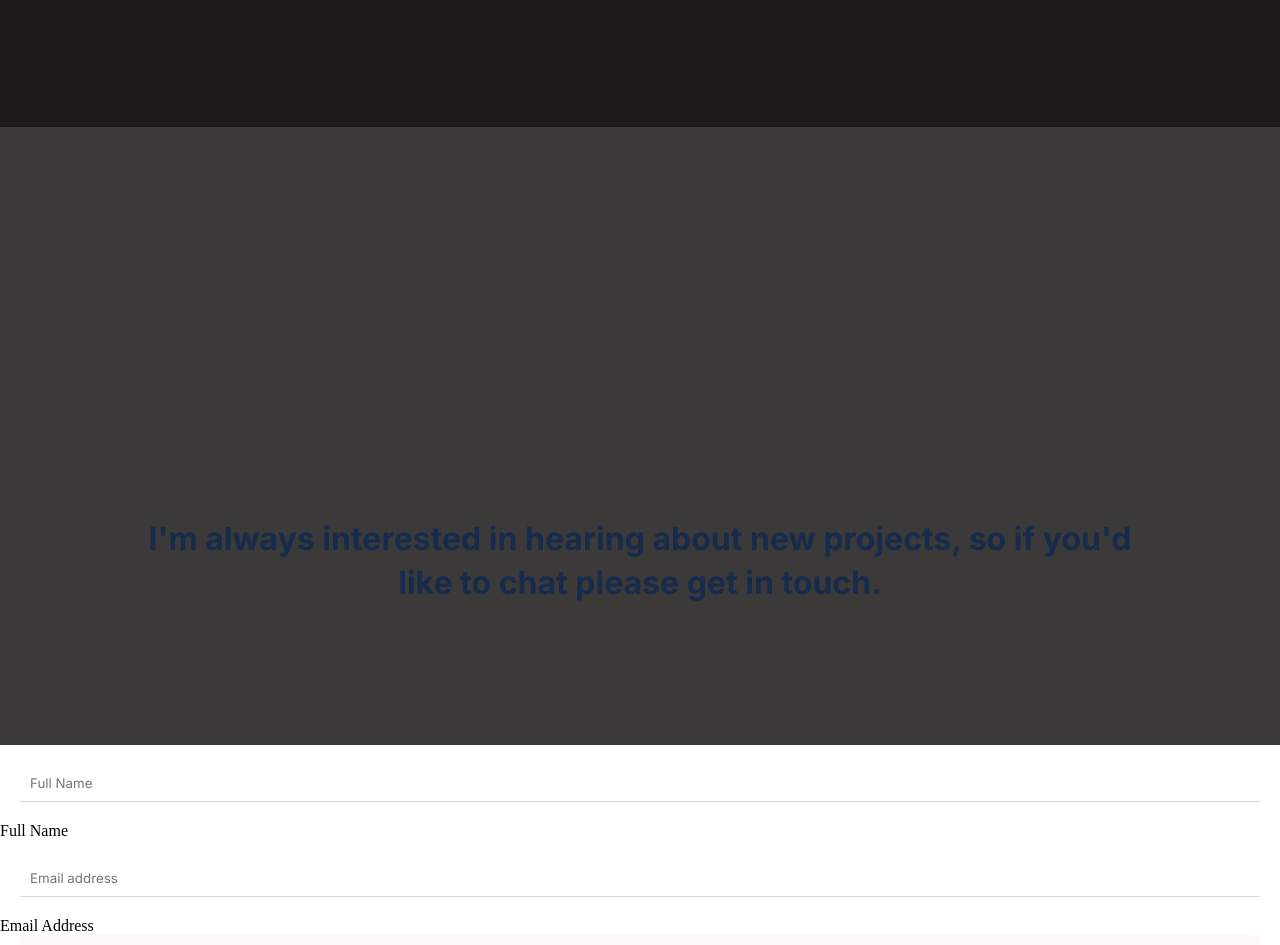
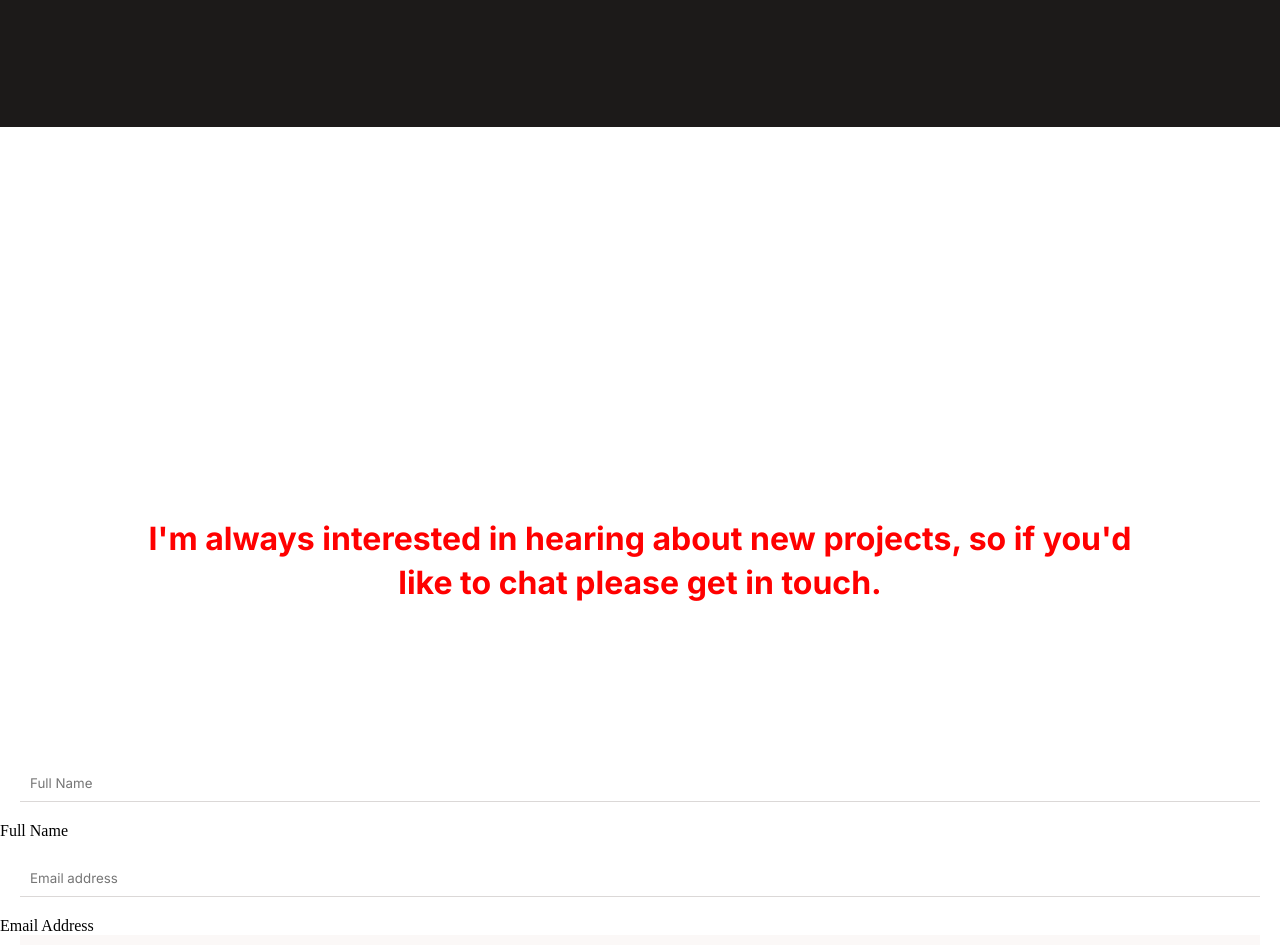
Before and after one commit to ouasamine/trials-portfolio, a plain HTML site: page index.html in a window 1280 px wide. Shown: the part 6580-7525 px from the top of the page. Drawn offline with Linux system fonts and the light colour scheme.

Commit message:
Fix contact section header background

```diff
--- a/css/main.css
+++ b/css/main.css
@@ -326,6 +326,10 @@ li {
   list-style: inside url("../media/svg/circle.svg");
 }
 
+#contact-header {
+  background-color: #fff;
+}
+
 #contact {
   display: flex;
   flex-direction: column;
@@ -336,7 +340,7 @@ li {
   font-family: 'Inter', sans-serif;
   font-weight: 700;
   font-size: 2rem;
-  color: #172b4d;
+  color: red;
   margin: 30% 10% 10% 10%;
   align-self: center;
   line-height: 44px;
--- a/index.html
+++ b/index.html
@@ -291,7 +291,7 @@
       </div>
 
       <section id="contact">
-        <header>
+        <header id="contact-header">
           <h2>I'm always interested in hearing about new projects, so if you'd like to chat please get in touch.
           </h2>
         </header>
```
